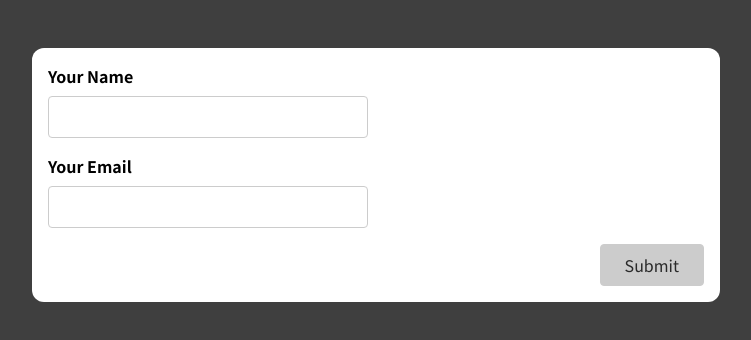
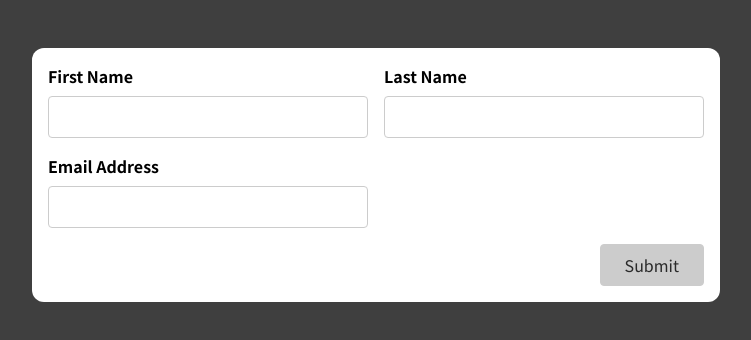
Before and after one commit to Sealman234/react-form-input, a React (Create React App) app: page / in a window 1280 px wide. Shown: the top 340 px of the page, without its empty margins (264-1015 px from the left). Built offline with nearby package versions, Linux system fonts and the light colour scheme.

Commit message:
Apply our Custom Hook and Knowledge to a new form

```diff
--- a/src/App.js
+++ b/src/App.js
@@ -1,9 +1,9 @@
-import SimpleInput from './components/SimpleInput';
+import BasicForm from './components/BasicForm';
 
 function App() {
   return (
     <div className="app">
-      <SimpleInput />
+      <BasicForm />
     </div>
   );
 }
--- a/src/components/BasicForm.js
+++ b/src/components/BasicForm.js
@@ -1,22 +1,109 @@
-const BasicForm = (props) => {
+import React from 'react';
+import useInput from '../hooks/use-input';
+
+const isNotEmpty = (value) => value.trim() !== '';
+const isEmail = (value) => value.includes('@');
+
+const BasicForm = () => {
+  const {
+    value: fistNameValue,
+    isValid: firstNameIsValid,
+    hasError: firstNameHasError,
+    valueChangeHandler: firstNameChangeHandler,
+    inputBlurHandler: firstNameBlurHandler,
+    reset: resetFirstName,
+  } = useInput(isNotEmpty);
+
+  const {
+    value: lastNameValue,
+    isValid: lastNameIsValid,
+    hasError: lastNameHasError,
+    valueChangeHandler: lastNameChangeHandler,
+    inputBlurHandler: lastNameBlurHandler,
+    reset: resetLastName,
+  } = useInput(isNotEmpty);
+
+  const {
+    value: emailValue,
+    isValid: emailIsValid,
+    hasError: emailHasError,
+    valueChangeHandler: emailChangeHandler,
+    inputBlurHandler: emailBlurHandler,
+    reset: resetEmail,
+  } = useInput(isEmail);
+
+  let formIsValid = false;
+  if (firstNameIsValid && lastNameIsValid && emailIsValid) {
+    formIsValid = true;
+  }
+
+  const submitHandler = (event) => {
+    event.preventDefault();
+
+    if (!formIsValid) return;
+
+    console.log('Submitted!');
+    console.log(fistNameValue, lastNameValue, emailValue);
+    resetFirstName();
+    resetLastName();
+    resetEmail();
+  };
+
+  const firstNameClasses = firstNameHasError
+    ? 'form-control invalid'
+    : 'form-control';
+
+  const lastNameClasses = lastNameHasError
+    ? 'form-control invalid'
+    : 'form-control';
+
+  const emailClasses = emailHasError ? 'form-control invalid' : 'form-control';
+
   return (
-    <form>
+    <form onSubmit={submitHandler}>
       <div className="control-group">
-        <div className="form-control">
+        <div className={firstNameClasses}>
           <label htmlFor="name">First Name</label>
-          <input type="text" id="name" />
+          <input
+            type="text"
+            id="name"
+            value={fistNameValue}
+            onChange={firstNameChangeHandler}
+            onBlur={firstNameBlurHandler}
+          />
+          {firstNameHasError && (
+            <p className="error-text">First name must not be empty.</p>
+          )}
         </div>
-        <div className="form-control">
+        <div className={lastNameClasses}>
           <label htmlFor="name">Last Name</label>
-          <input type="text" id="name" />
+          <input
+            type="text"
+            id="name"
+            value={lastNameValue}
+            onChange={lastNameChangeHandler}
+            onBlur={lastNameBlurHandler}
+          />
+          {lastNameHasError && (
+            <p className="error-text">Last name must not be empty.</p>
+          )}
         </div>
       </div>
-      <div className="form-control">
-        <label htmlFor="name">E-Mail Address</label>
-        <input type="text" id="name" />
+      <div className={emailClasses}>
+        <label htmlFor="name">Email Address</label>
+        <input
+          type="text"
+          id="name"
+          value={emailValue}
+          onChange={emailChangeHandler}
+          onBlur={emailBlurHandler}
+        />
+        {emailHasError && (
+          <p className="error-text">Please enter a valid e-mail address.</p>
+        )}
       </div>
       <div className="form-actions">
-        <button>Submit</button>
+        <button disabled={!formIsValid}>Submit</button>
       </div>
     </form>
   );
```
